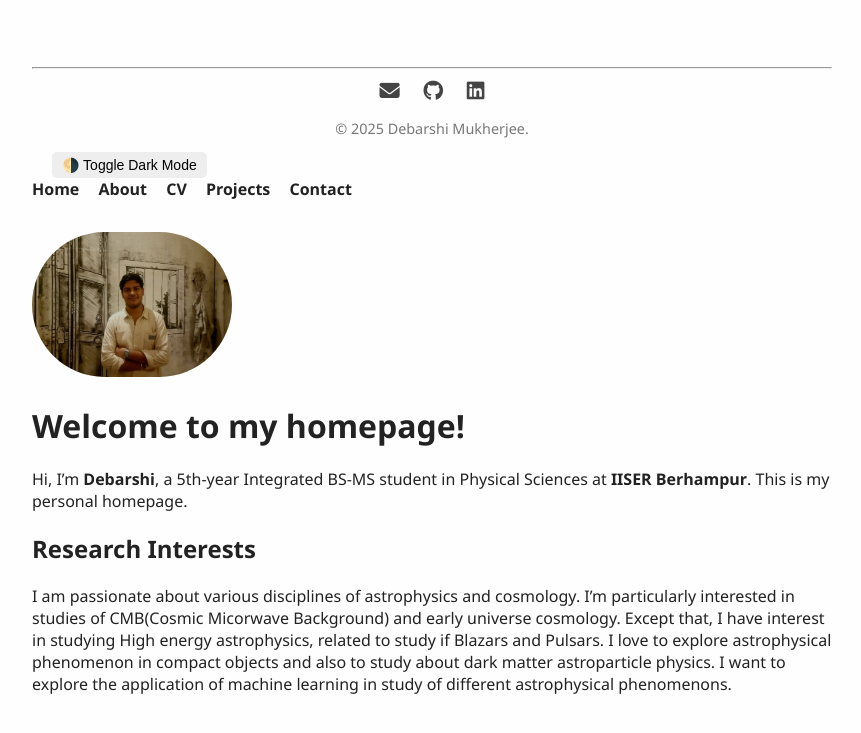
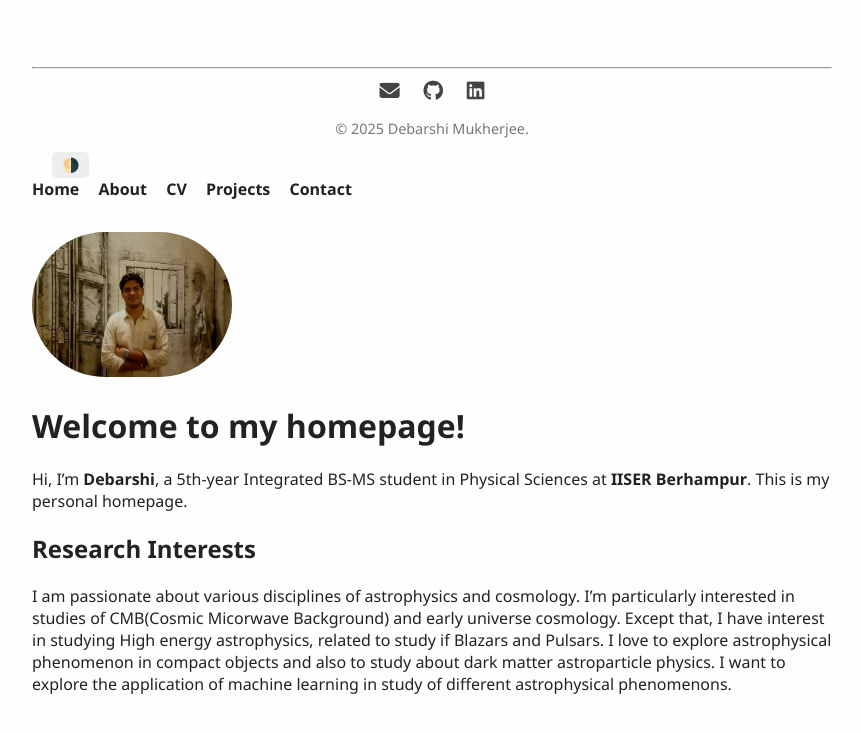
Before and after one commit to debarshiphysics09/webpage, a Jekyll site: the page built from index.md, in a window 1280 px wide. Shown: the top 733 px of the page, without its empty margins (208-1069 px from the left). Built offline with Jekyll 4.4.1, drawn with Linux system fonts in a browser that asks for light colours.

Commit message:
Update default.html

```diff
--- a/_layouts/default.html
+++ b/_layouts/default.html
@@ -76,7 +76,7 @@
 
 
 <body>
-<button class="dark-toggle" onclick="toggleDarkMode()">🌗 Toggle Dark Mode</button>
+<button class="dark-toggle" onclick="toggleDarkMode()">🌗 </button>
 
 <nav>
   <a href="/">Home</a>
```
